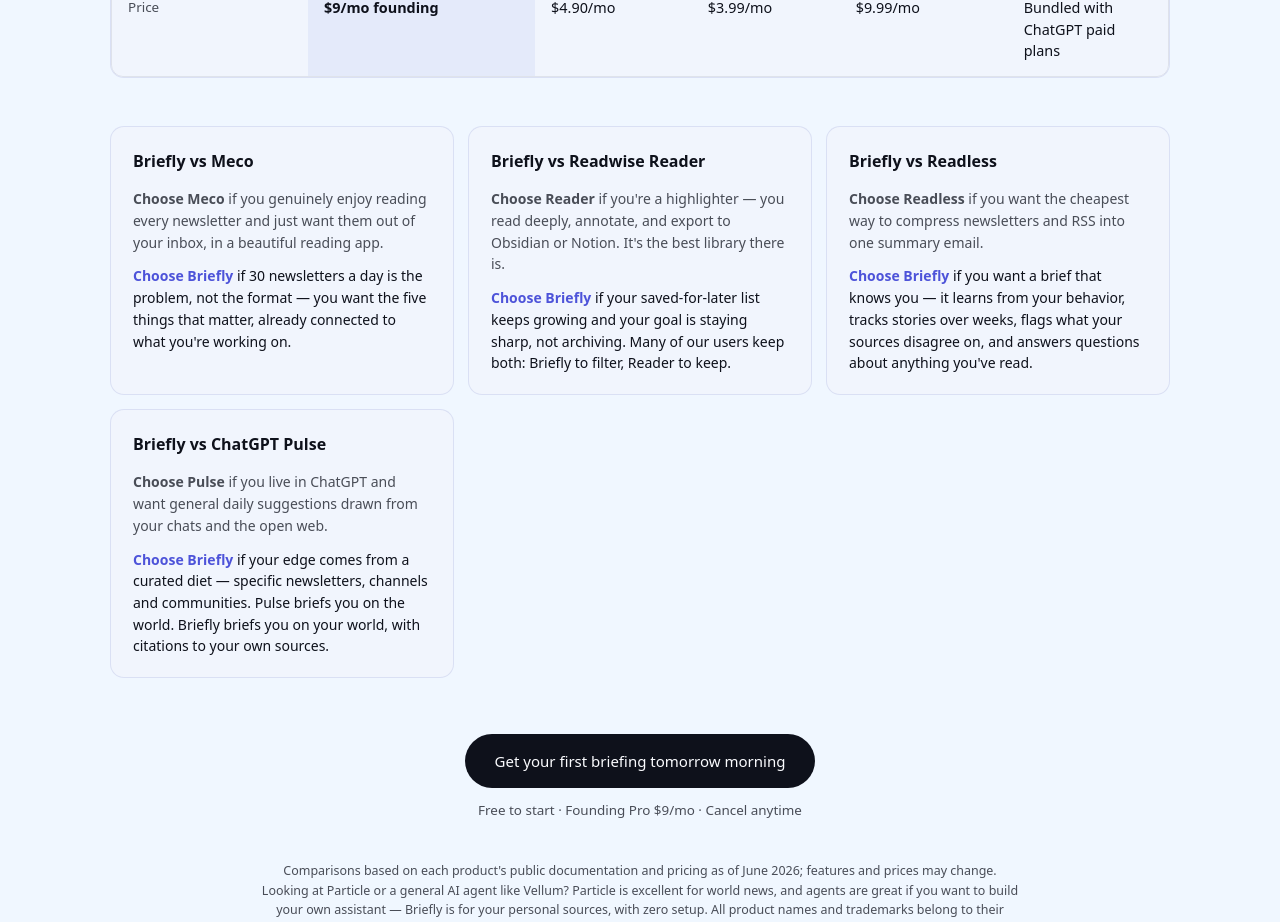
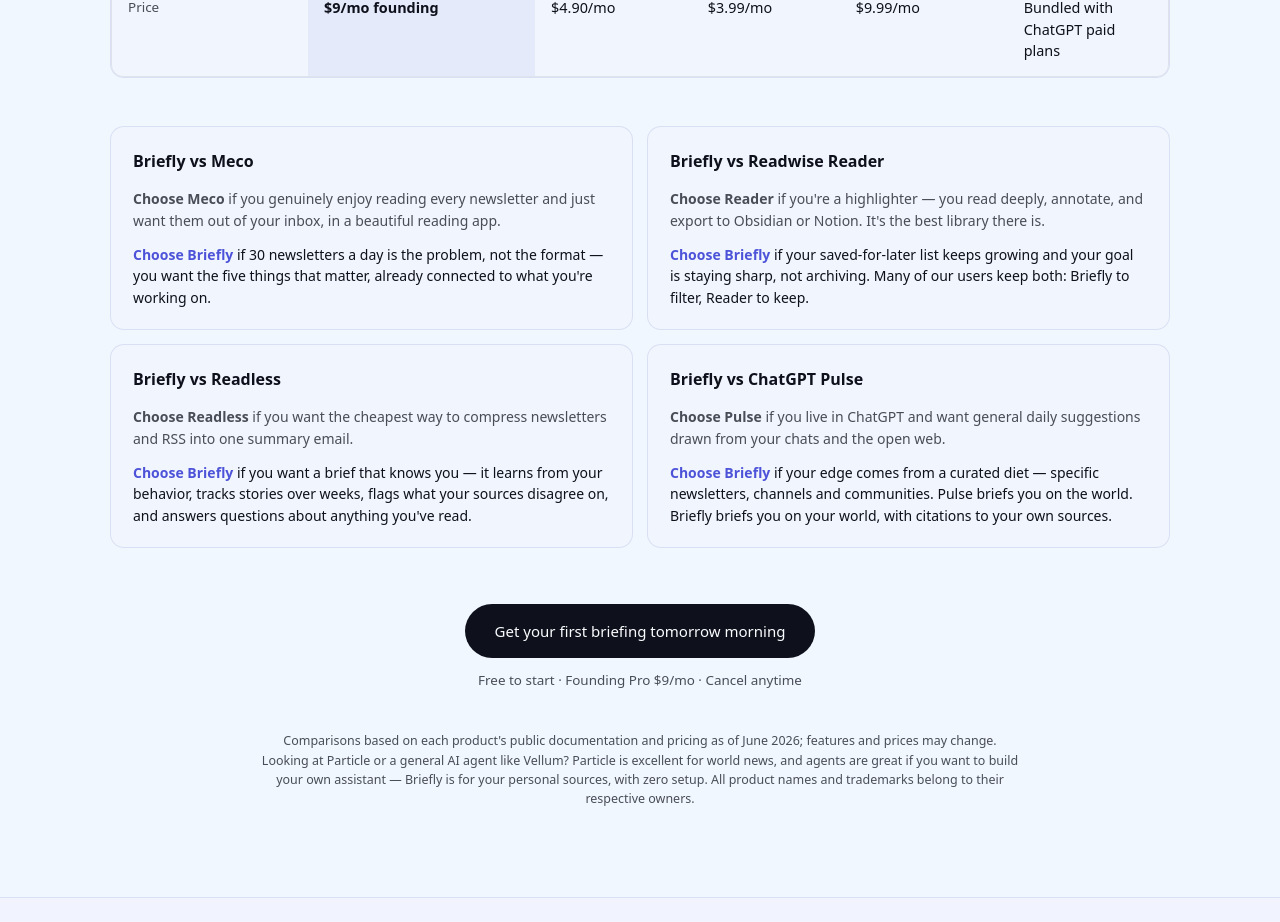
Before and after one commit to async-human/briefly, a Next.js app in the folder frontend/: page / in a window 1280 px wide. Shown: the part 8840-9762 px from the top of the page. Built offline with nearby package versions, Linux system fonts and the light colour scheme; a web font is replaced by a local one.

Commit message:
commitv6

```diff
--- a/frontend/styles/study-liner.css
+++ b/frontend/styles/study-liner.css
@@ -334,9 +334,14 @@
 
 .study-linear .compare-verdicts {
   display: grid;
-  grid-template-columns: repeat(auto-fit, minmax(280px, 1fr));
+  grid-template-columns: repeat(2, minmax(0, 1fr));
   gap: 14px;
   margin-top: 48px;
+}
+
+.study-linear .compare-verdicts > .landing-reveal {
+  min-width: 0;
+  height: 100%;
 }
 
 .study-linear .compare-verdict {
@@ -622,6 +627,10 @@
     padding-bottom: 64px;
   }
 
+  .study-linear .compare-verdicts {
+    grid-template-columns: 1fr;
+  }
+
   .study-linear .sources-strip.landing-band-base {
     padding-top: 40px;
     padding-bottom: 32px;
```
